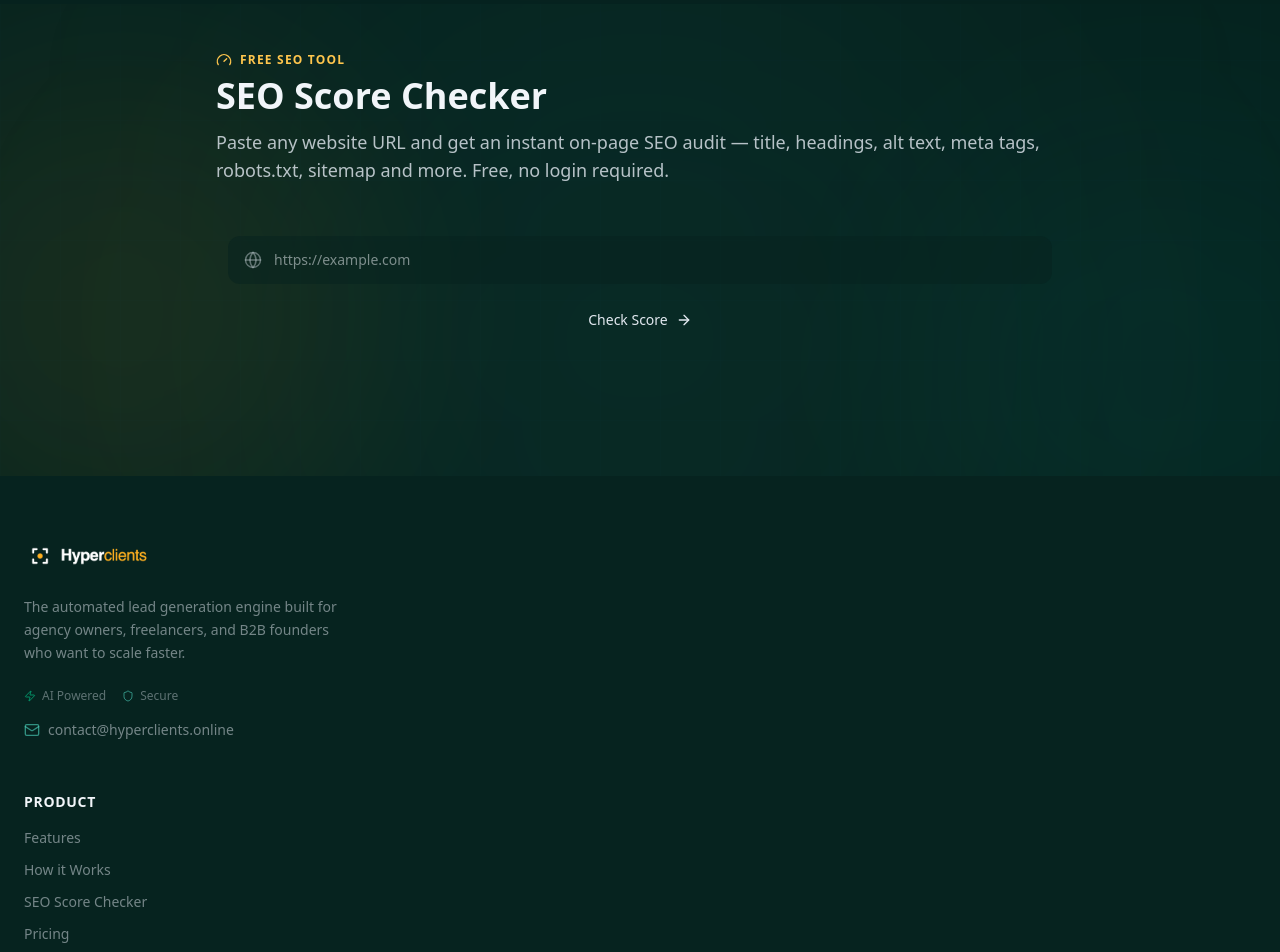
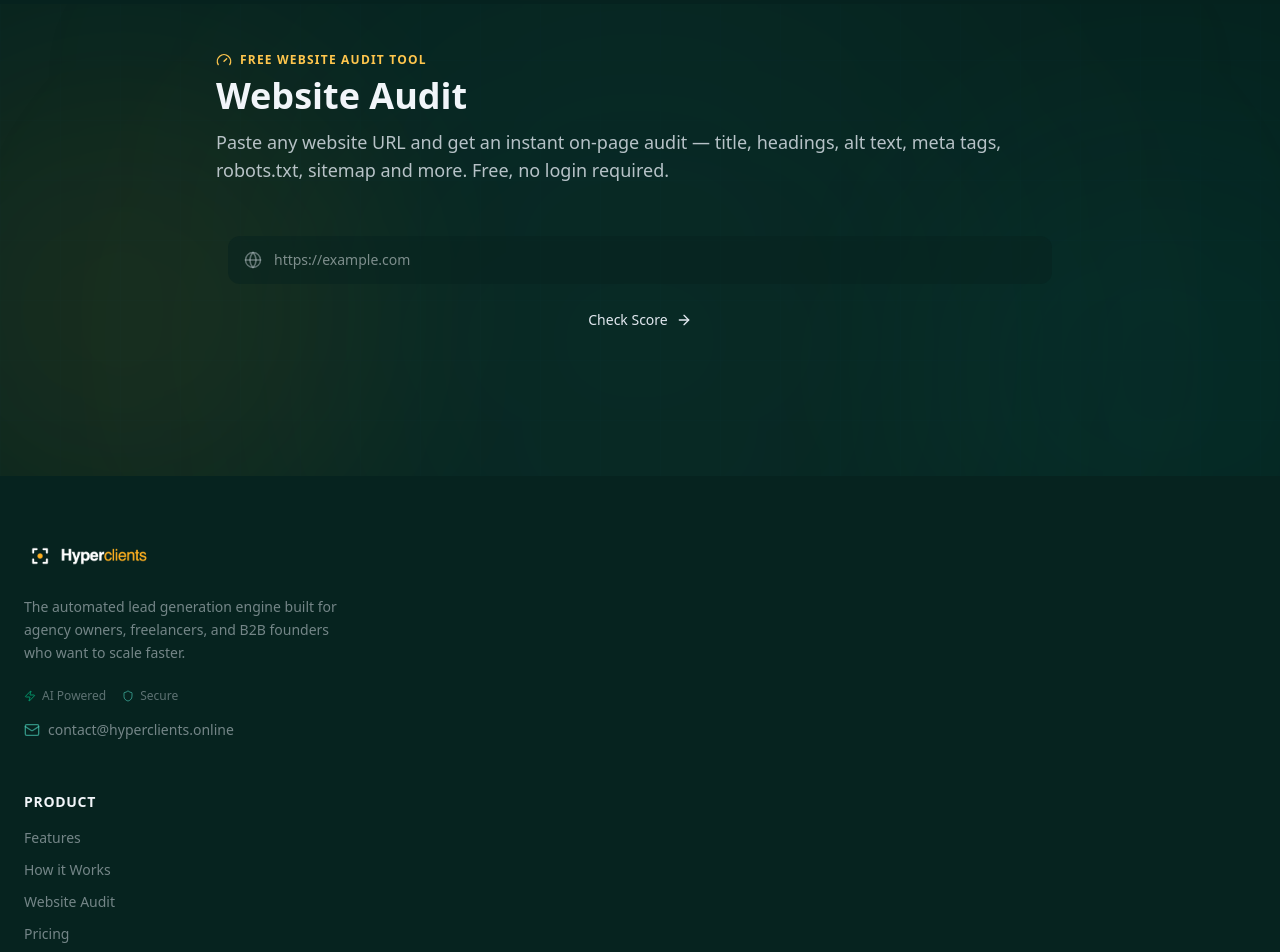
Before and after one commit to pratikkshirsagar832-ctrl/Lead-forge-Ai, a Next.js app in the folder frontend/: page /tools/seo-score-checker in a window 1280 px wide. Shown: the part 60-1012 px from the top of the page. Built offline with nearby package versions, Linux system fonts and the light colour scheme.

Commit message:
chore: rename 'SEO Checker' to 'Website Audit' across landing + dashboard
- Header nav, Footer link
- Tool page: badge, heading, description
- DeepAnalysisReport section label
- Search page placeholder
- Lead detail page CTA text

```diff
--- a/frontend/src/app/dashboard/leads/[id]/page.tsx
+++ b/frontend/src/app/dashboard/leads/[id]/page.tsx
@@ -507,7 +507,7 @@ export default function LeadDetailPage() {
                   <Target className="w-10 h-10 text-steel/50 mb-3" />
                   <h3 className="text-lg font-bold text-offwhite mb-1">Website Score Not Available</h3>
                   <p className="text-sm text-ice/60 mb-5 max-w-xs">
-                    Click below to analyze this lead&apos;s website — we&apos;ll check for SEO, UX,
+                    Click below to analyze this lead&apos;s website — we&apos;ll check for website issues, UX,
                     mobile-friendliness, and more.
                   </p>
                   <LoadingButton
--- a/frontend/src/app/dashboard/search/page.tsx
+++ b/frontend/src/app/dashboard/search/page.tsx
@@ -352,7 +352,7 @@ export default function SearchPage() {
                       <input
                         {...mapsForm.register('niche')}
                         type="text"
-                        placeholder={source === 'linkedin' ? 'e.g. I need SEO help' : 'e.g. Plumbers, Dentists'}
+                        placeholder={source === 'linkedin' ? 'e.g. I need website help' : 'e.g. Plumbers, Dentists'}
                         className="w-full pl-10 pr-4 py-3 rounded-xl border border-ocean/30 bg-navy/60 focus:bg-navy/80 focus:ring-2 focus:ring-steel/40 focus:border-steel/50 transition-all text-offwhite text-lg placeholder-ice/30 outline-none"
                       />
                     </div>
--- a/frontend/src/app/tools/seo-score-checker/page.tsx
+++ b/frontend/src/app/tools/seo-score-checker/page.tsx
@@ -103,13 +103,13 @@ export default function SeoScoreCheckerPage() {
       <Header />
       <div className="container relative z-10 mx-auto px-6 pt-28 pb-20 max-w-4xl">
         <p className="text-xs font-semibold uppercase tracking-widest text-brand-accent-light mb-2 flex items-center gap-2">
-          <Gauge className="w-4 h-4" /> Free SEO Tool
+          <Gauge className="w-4 h-4" /> Free Website Audit Tool
         </p>
         <h1 className="text-4xl md:text-5xl font-bold text-offwhite font-heading mb-3">
-          SEO Score <span className="gradient-text-premium">Checker</span>
+          Website <span className="gradient-text-premium">Audit</span>
         </h1>
         <p className="text-ice/80 text-lg mb-10">
-          Paste any website URL and get an instant on-page SEO audit — title, headings, alt text, meta
+          Paste any website URL and get an instant on-page audit — title, headings, alt text, meta
           tags, robots.txt, sitemap and more. Free, no login required.
         </p>
 
@@ -266,11 +266,11 @@ export default function SeoScoreCheckerPage() {
 
               <div className="mt-10 glass-card rounded-2xl p-6 md:p-8">
                 <h3 className="text-xl font-bold text-offwhite font-heading mb-2">
-                  Want SEO-ready leads instead of audits?
+                  Want ready-to-buy leads instead of audits?
                 </h3>
                 <p className="text-ice/80 leading-relaxed text-sm mb-5">
                   Hyperclients finds local businesses with weak or missing websites and scores them by
-                  opportunity — so you pitch the ones ready to buy a redesign or SEO retainer.
+                  opportunity — so you pitch the ones ready to buy a redesign or website retainer.
                 </p>
                 <a href="/login" className="btn-gradient-cyan rounded-xl px-6 py-3 text-sm inline-flex items-center gap-2">
                   Try It Free <ArrowRight className="w-4 h-4" />
--- a/frontend/src/components/dashboard/DeepAnalysisReport.tsx
+++ b/frontend/src/components/dashboard/DeepAnalysisReport.tsx
@@ -41,7 +41,7 @@ function organizeSections(raw: Record<string, any>): SectionDef[] {
 
   sections.push({
     id: 'seo',
-    label: 'SEO & Meta',
+    label: 'Website & Meta',
     icon: FileSearch,
     checks: [
       { label: 'HTTPS Enabled', pass: !!raw.is_https },
--- a/frontend/src/components/landing/Footer.tsx
+++ b/frontend/src/components/landing/Footer.tsx
@@ -44,7 +44,7 @@ export function Footer() {
             <ul className="space-y-3 text-sm">
               <li><Link href="/#features" className="hover:text-steel transition-colors duration-200">Features</Link></li>
               <li><Link href="/#how-it-works" className="hover:text-steel transition-colors duration-200">How it Works</Link></li>
-              <li><Link href="/tools/seo-score-checker" className="hover:text-steel transition-colors duration-200">SEO Score Checker</Link></li>
+              <li><Link href="/tools/seo-score-checker" className="hover:text-steel transition-colors duration-200">Website Audit</Link></li>
               <li><Link href="/pricing" className="hover:text-steel transition-colors duration-200">Pricing</Link></li>
               <li><Link href="/blogs" className="hover:text-steel transition-colors duration-200">Blog</Link></li>
               <li><Link href="/dashboard" className="hover:text-steel transition-colors duration-200">Dashboard</Link></li>
--- a/frontend/src/components/landing/Header.tsx
+++ b/frontend/src/components/landing/Header.tsx
@@ -9,7 +9,7 @@ const NAV_LINKS = [
   { label: 'Features', href: '/#features' },
   { label: 'How it Works', href: '/#how-it-works' },
   { label: 'About', href: '/about-us' },
-  { label: 'SEO Checker', href: '/tools/seo-score-checker' },
+  { label: 'Website Audit', href: '/tools/seo-score-checker' },
   { label: 'Pricing', href: '/pricing' },
   { label: 'Blog', href: '/blogs' },
 ];
```
